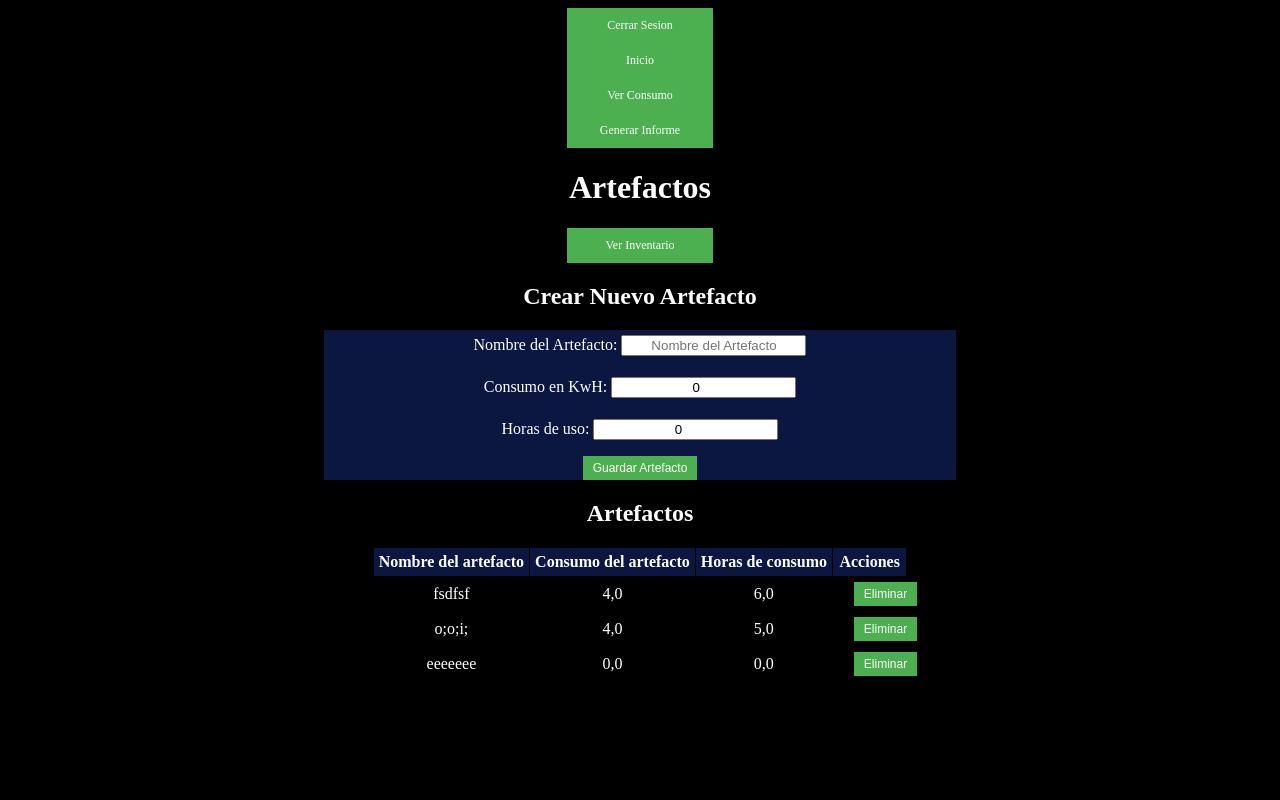
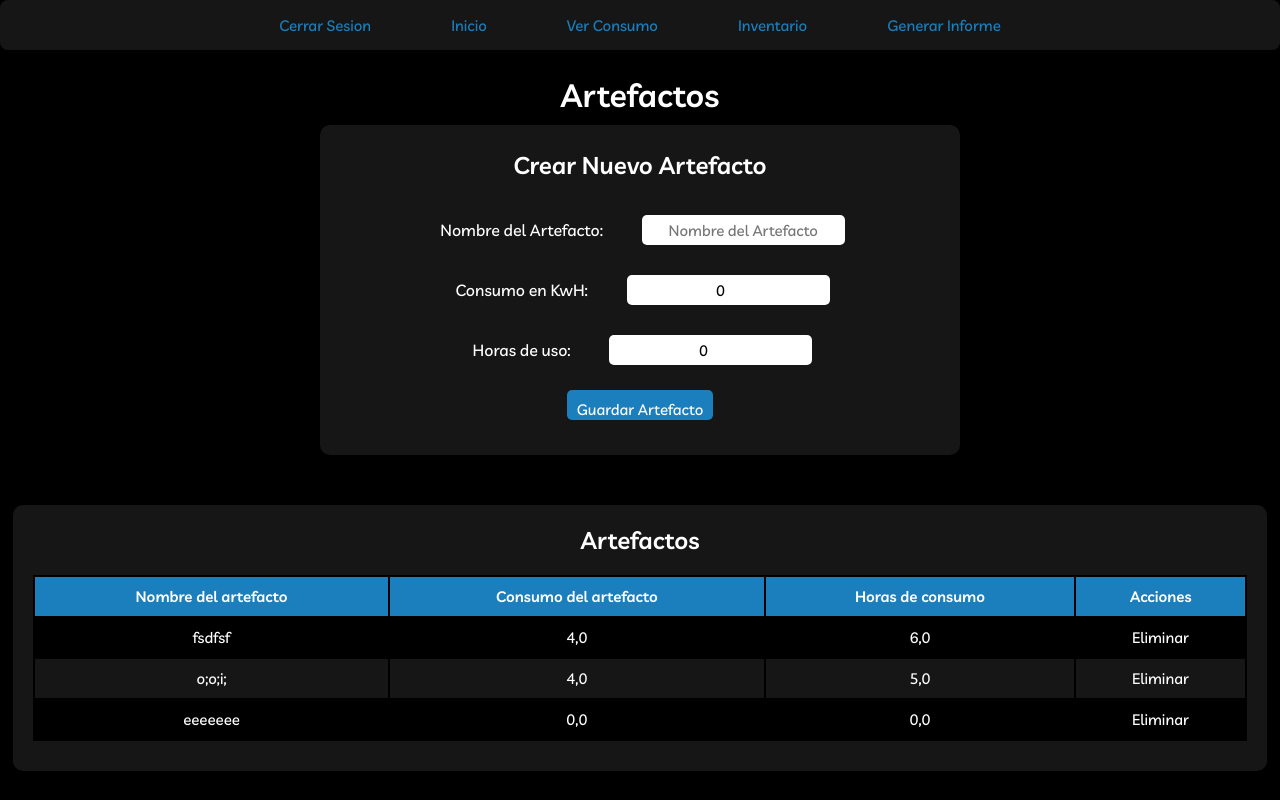
Before and after one commit to SantiagoTamayo2002/energy_page, a Django app: page /paginaUsuario/inventario/artefactos/ in a window 1280 px wide. Run offline with Django 4.2, Linux system fonts and the light colour scheme; a user stored in the database is signed in; data comes from the database, SQL or seed files in the repository; both versions use the stored data as it was after the commit.

Commit message:
pagina artefactos

```diff
--- /dev/null
+++ b/PIS/energy/static/energy/css/artefacto.css
@@ -0,0 +1,222 @@
+* {
+    font-family: 'livvic', sans-serif;
+    margin: 0;
+	padding: 0;
+	box-sizing: border-box;
+}
+body {
+    min-height: 100vh;
+    background-color: #000000;color: white;
+}
+nav{
+    position: relative;
+    width: 100%;
+    height: 50px;
+    background: #222222ab;
+    border-radius:8px;
+    display: flex;
+    justify-content: center;
+    align-items: center;
+    z-index: 2;
+
+}
+
+nav a {
+    position: relative;
+    display: inline-block;
+    font-size: 15px;
+    font-weight: 500;
+    color: #1da0f2c2;
+    text-decoration: none;
+    padding: 13px 35px;
+    margin: 5px;
+    z-index: 2;
+    transition: color .5s;
+}
+nav a::after {
+    content: '';
+    background: linear-gradient(10deg, #222222ab, #1da0f2c2);
+    width: 100%;
+    height: 100%;
+    border-radius: 8px;
+    position: absolute;
+    top: 100%;
+    left: 50%;
+    transform: translate(-50%, -50%);
+    z-index: -1;
+    opacity: 0;
+    transition: top .5s, opacity .5s;
+}
+nav a:hover {
+    color: #fff;
+}
+nav a:hover::after{
+    top: 50%;
+    opacity: 1;
+}
+a{
+    text-decoration: none;
+    margin-bottom: 50px;
+    color: white;
+    text-align: center;
+}
+h1{text-align: center;
+    margin-top: 25px;
+    color: white;
+
+}
+h2{
+    text-align: center;
+    margin-bottom: 20px;
+    color: white;
+
+}
+
+/* Tabla*/
+table{
+    border-collapse: collapse;
+    width: 100%;
+    font-size: 15px;
+    text-align: left;
+    margin-bottom: 10px;
+}
+th{
+    background-color: #1da0f2c2;
+    color: white;
+    text-align: center;
+    align-content: center;
+    padding: 10px;
+    border: 2px solid black;
+}
+
+td{
+    color: white;
+    text-align: center;
+    align-content: center;
+    align-items: center;
+    padding: 10px;
+    border: 2px solid #000000;
+}
+tr:nth-child(even){background-color: black}
+
+
+
+
+
+
+
+/* form */
+
+.formCrearArtefactos{
+    display: flex;
+    flex-direction: column;
+    justify-content: center;
+    align-items: center;
+    padding: 25px;
+    border-radius: 10px;
+    background-color: #222222ab;
+    width: 50%;
+    margin: auto;
+    margin-top: 10px;
+    margin-bottom: 50px;
+    text-align: center;
+}
+.formCrearArtefactos input{
+    margin: 15px;
+    padding: 10px;
+    border-radius: 5px;
+    border: none;
+    height: 30px;
+    font-size: 15px;
+    text-align: center;
+    align-content: center;
+    align-items: center;
+
+}
+.formCrearArtefactos label{
+    margin: 20px;
+
+
+}
+.formCrearArtefactos button{
+    color: white;
+    padding: 10px;
+    border: none;
+    border-radius: 5px;
+    height: 30px;
+    font-size: 15px;
+    background-color: #1da0f2c2;
+    margin: 10px;
+}
+.formCrearArtefactos button:hover{
+    background-color: #1da0f2;
+}
+
+
+
+
+
+
+
+
+
+
+
+
+
+
+
+
+
+
+
+
+
+
+
+
+
+
+
+/* tabla de los artefactos*/
+.tablaDeLosArtefactos{
+    display: flex;
+    flex-direction: column;
+    justify-content: center;
+    align-items: center;
+    margin: 10%;
+    padding: 20px;
+    border-radius: 10px;
+    background-color: #222222ab;
+    width: 98%;
+    margin: auto;
+    margin-top: 50px;
+    margin-bottom: 50px;
+
+}
+
+
+
+
+
+.acciones{
+  contain: content;
+  align-content: center;
+  text-align: center;
+  padding: 0px;
+}
+.acciones form button {
+    width: 100%;
+    height: 100%;
+    text-align: center;
+    align-content: center;
+    align-items: center;
+    background: rgba(11,51,255,0);
+    padding: 5px;
+    color: #ffffff;
+    font-size: 15px;
+    border-style: none;
+}
+.acciones:hover{
+    background-color: rgba(29, 160, 242, 0.32);
+}
--- a/PIS/energy/templates/energy/home/artefactos.html
+++ b/PIS/energy/templates/energy/home/artefactos.html
@@ -1,86 +1,24 @@
-<html>
+{% load static %}
+
+<!DOCTYPE html>
+<html lang="en">
 <head>
-<title>Artefactos</title>
-    <style>
-        body{
-            background-color: black;
-            color: white;
+    <meta charset="UTF-8">
 
-        }
-        table, th, td {
-            flex: fit-content;
-            text-align: center;
-            align-content: center;
-            border: 1px solid black;
-            border-collapse: collapse;
-            padding: 5px;
-
-        }
-        table{
-            margin: auto;
-        }
-        button{
-            background-color: #4CAF50;
-            border: none;
-            color: white;
-            padding: 5px 10px;
-            text-align: center;
-            text-decoration: none;
-            font-size: 12px;
-        }
-        button:hover{
-            background-color: #3e8e41;
-        }
-        h1{
-            text-align: center;
-        }
-        h2{
-            text-align: center;
-        }
-        form{
-            text-align: center;
-            display: block;
-            margin: auto;
-            width: 50%;
-            background-color: #0b1741;
-        }
-        form input{
-            margin-top: 5px;
-            text-align: center;
-        }
-        a{
-            text-align: center;
-            display: block;
-            margin: auto;
-            width: 10%;
-            padding: 10px;
-            background-color: #4CAF50;
-            color: white;
-            text-decoration: none;
-            font-size: 12px;
-        }
-        a:hover{
-            background-color: #3e8e41;
-        }
-        th{
-            margin: 5px;
-            background-color: #0b1741;
-            color: white;
-        }
-        h3{
-            color: #ec2222;
-            text-align: center;
-        }
-    </style>
+    <link rel="stylesheet" href="{% static 'energy/css/artefacto.css' %}">
+    <link href="https://fonts.googleapis.com/css2?family=Livvic:wght@500;600&family=Roboto:ital,wght@0,700;1,900&display=swap" rel="stylesheet">
+    <title>Title</title>
 </head>
 <body>
+     <nav class="menu">
                 <a href="{% url 'cerrarSesion' %}">Cerrar Sesion</a>
                 <a href="{% url 'paginaUsuario' %}">Inicio</a>
                 <a href="{% url 'proyecciones' %}">Ver Consumo</a>
+                <a href="{% url 'inventario' %}">Inventario</a>
                 <a href="{% url 'informe' %}">Generar Informe</a>
+     </nav>
  <h1>Artefactos</h1>
-<a href="{% url 'inventario' %}">Ver Inventario</a>
-
+<section class="formCrearArtefactos">
     <h2>Crear Nuevo Artefacto</h2>
     <h3>{{ error }}</h3>
     <form method="post" action="{% url 'artefacto' %}">
@@ -88,6 +26,10 @@
       {{ form.as_p }}
       <button type="submit">Guardar Artefacto</button>
     </form>
+</section>
+
+
+<section class="tablaDeLosArtefactos">
 <h2>Artefactos</h2>
 <table>
   <tr>
@@ -102,7 +44,7 @@
         <td>{{ artefacto.nombreArtefacto }}</td>
         <td>{{ artefacto.consumoKwH }}</td>
         <td>{{ artefacto.horasDeUso }}</td>
-        <td>
+        <td class="acciones">
         <form method="post" action="{% url 'eliminarArtefacto' artefacto.id %}">
           {% csrf_token %}
           <button type="submit">Eliminar</button>
@@ -111,5 +53,8 @@
   {% endfor %}
 </table>
 
+</section>
+
+
 </body>
 </html>
```
Also changed, not shown: PIS/db.sqlite3 (added). Lines whose indentation alone changed are shown as unchanged.
